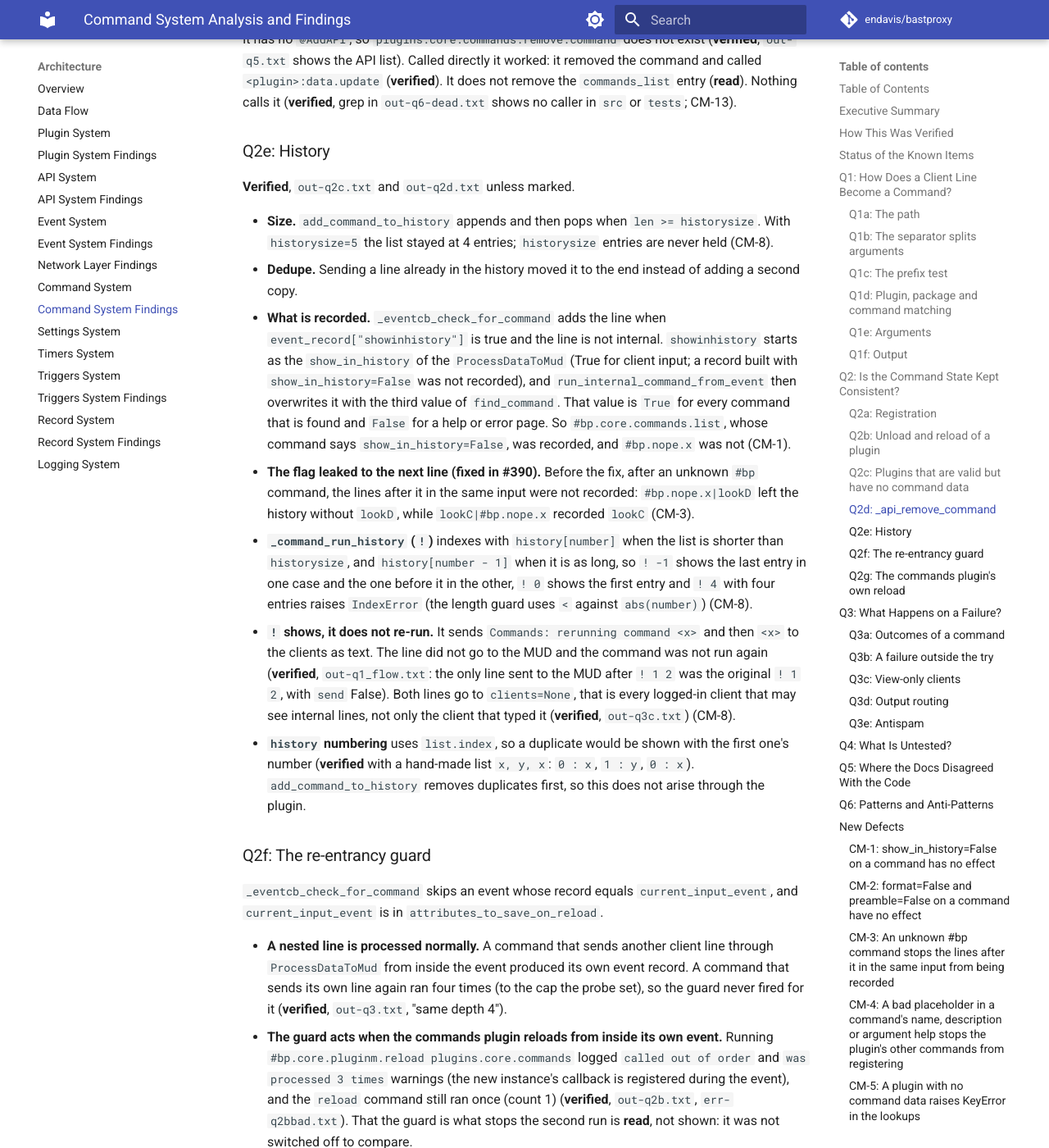
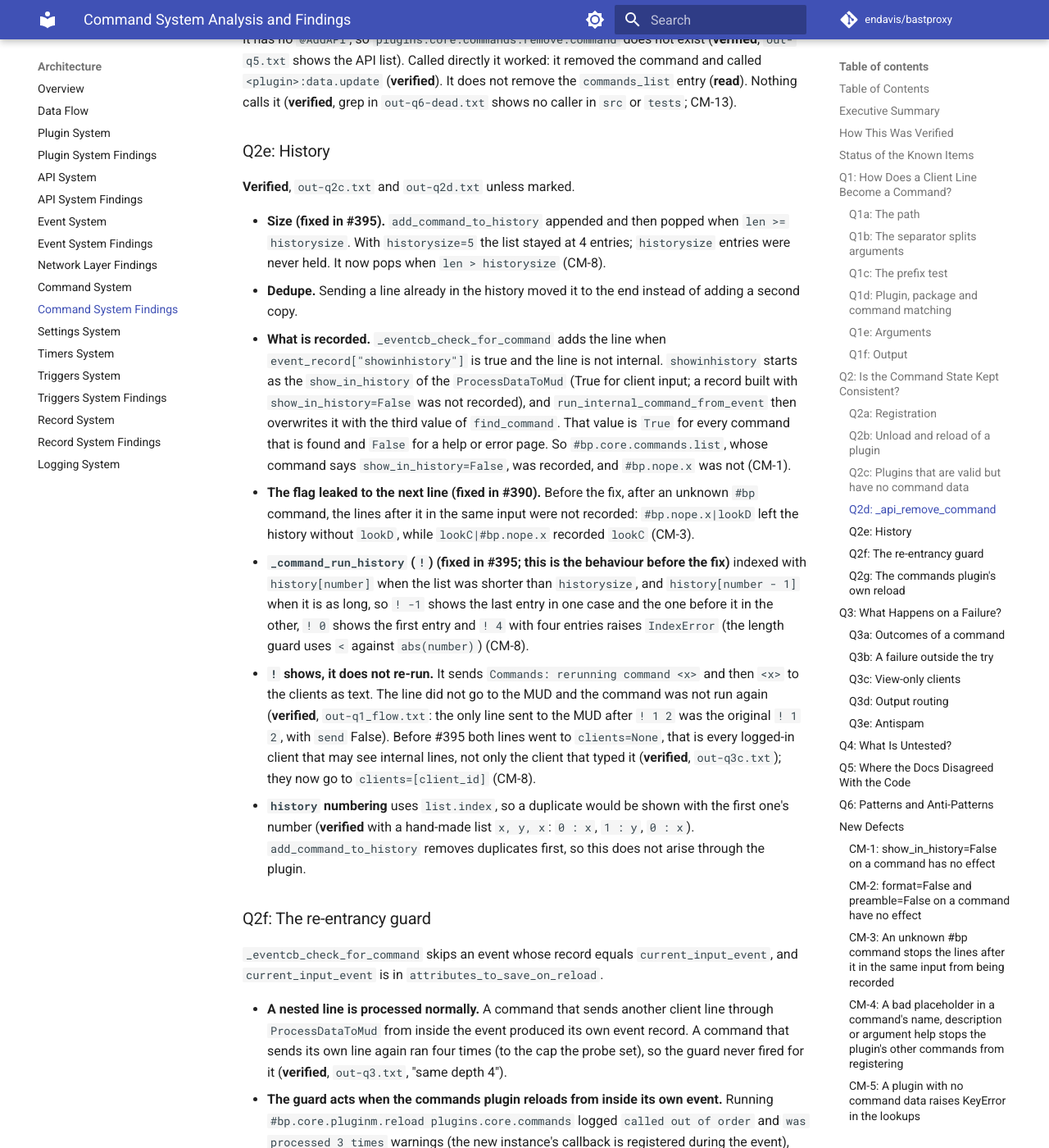
Before and after one commit to endavis/bastproxy, an MkDocs documentation site: the page built from docs/claude/command_system_findings.md, in a window 1280 px wide and 1400 px high, scrolled down 8647 px. Shown: the whole window at 82% size. Built offline with MkDocs 1.6.1 and Material for MkDocs 9.7.7, drawn with Linux system fonts in a browser that asks for light colours; comment, search, counter and statistics services are not loaded; some of the changed text lies outside the part shown.

Commit message:
fix: keep historysize history entries and index ! consistently (merges PR #410, addresses #395)
add_command_to_history popped at len >= historysize, so one entry too few
was kept. _command_run_history subtracted one from the index when the list
was full and let number == len through its guard, raising IndexError.

Trim when len > historysize, index with history[number], guard
-len <= number < len, and send the reply to the client that typed the
command instead of every client.

Addresses #395


Claude-Session: https://claude.ai/code/session_01NXu1sbBxFsEQW16MiZv7Je

Co-authored-by: Claude Opus 5.5 <noreply@anthropic.com>

```diff
--- a/docs/claude/command_system_findings.md
+++ b/docs/claude/command_system_findings.md
@@ -62,8 +62,8 @@ say. Fourteen items are proposed below (CM-1 to CM-14); thirteen are defects fou
   `.get(plugin_id, {})`, and `command.list.formatted` reads the `Base` group with `.get`. Before the fix, for a
   client typing a command, the exception happened inside the event, which contained it: the line was dropped
   and nothing was shown.
-- **The history has an off-by-one** (CM-8). It keeps `historysize - 1` entries, and `!` indexes the list
-  differently depending on whether it is full.
+- **The history had an off-by-one** (CM-8, fixed in #395). It kept `historysize - 1` entries, and `!` indexed the
+  list differently depending on whether it was full.
 - **A failure outside `CommandClass.run`'s `try` is silent for the client** (CM-10). Exceptions in
   `find_command` and `format_return_message` are caught by the event system and logged, but the client sees
   nothing and the line is gone.
@@ -297,8 +297,9 @@ in `out-q6-dead.txt` shows no caller in `src` or `tests`; CM-13).
 
 **Verified**, `out-q2c.txt` and `out-q2d.txt` unless marked.
 
-- **Size.** `add_command_to_history` appends and then pops when `len >= historysize`. With `historysize=5` the
-  list stayed at 4 entries; `historysize` entries are never held (CM-8).
+- **Size (fixed in #395).** `add_command_to_history` appended and then popped when `len >= historysize`. With
+  `historysize=5` the list stayed at 4 entries; `historysize` entries were never held. It now pops when
+  `len > historysize` (CM-8).
 - **Dedupe.** Sending a line already in the history moved it to the end instead of adding a second copy.
 - **What is recorded.** `_eventcb_check_for_command` adds the line when `event_record["showinhistory"]` is true
   and the line is not internal. `showinhistory` starts as the `show_in_history` of the `ProcessDataToMud`
@@ -309,15 +310,15 @@ in `out-q6-dead.txt` shows no caller in `src` or `tests`; CM-13).
 - **The flag leaked to the next line (fixed in #390).** Before the fix, after an unknown `#bp` command, the lines after it in the same input
   were not recorded: `#bp.nope.x|lookD` left the history without `lookD`, while `lookC|#bp.nope.x` recorded
   `lookC` (CM-3).
-- **`_command_run_history` (`!`)** indexes with `history[number]` when the list is shorter than `historysize`,
+- **`_command_run_history` (`!`) (fixed in #395; this is the behaviour before the fix)** indexed with `history[number]` when the list was shorter than `historysize`,
   and `history[number - 1]` when it is as long, so `! -1` shows the last entry in one case and the one before
   it in the other, `! 0` shows the first entry and `! 4` with four entries raises `IndexError` (the length
   guard uses `<` against `abs(number)`) (CM-8).
 - **`!` shows, it does not re-run.** It sends `Commands: rerunning command <x>` and then `<x>` to the clients
   as text. The line did not go to the MUD and the command was not run again (**verified**, `out-q1_flow.txt`:
-  the only line sent to the MUD after `! 1 2` was the original `! 1 2`, with `send` False). Both lines go to
-  `clients=None`, that is every logged-in client that may see internal lines, not only the client that typed
-  it (**verified**, `out-q3c.txt`) (CM-8).
+  the only line sent to the MUD after `! 1 2` was the original `! 1 2`, with `send` False). Before #395 both lines
+  went to `clients=None`, that is every logged-in client that may see internal lines, not only the client that
+  typed it (**verified**, `out-q3c.txt`); they now go to `clients=[client_id]` (CM-8).
 - **`history` numbering** uses `list.index`, so a duplicate would be shown with the first one's number (**verified**
   with a hand-made list `x, y, x`: `0 : x`, `1 : y`, `0 : x`). `add_command_to_history` removes duplicates
   first, so this does not arise through the plugin.
@@ -395,7 +396,7 @@ view-only input reaches `ev_to_mud_data_modify` (**read**).
 A command run from the event sends its reply to `clients=[client_id]`, so only the client that typed it gets
 it (**verified**). `SendDataDirectlyToClient.can_send_to_client` does not deliver an internal line to a view
 client unless the client is in `clients` (**read**, `src/bastproxy/libs/records/rtypes/clientdata.py`). The
-history command `!` is the exception noted in Q2e: it sends to every client.
+history command `!` was the exception noted in Q2e: it sent to every client until #395, and now sends to the client that typed it.
 
 ### Q3e: Antispam
 
@@ -489,7 +490,7 @@ checks are **verified** unless marked **read**.
 16. **`! 5`, "reruns".** `!` shows the history entry and does not run it; numbers are 0-based as in `history`
     (Q2e). The doc described re-execution.
 17. **History "Commands with `show_in_history=False` are excluded."** They are not (CM-1).
-18. **"Size-limited queue."** It holds `historysize - 1` entries (CM-8).
+18. **"Size-limited queue."** It held `historysize - 1` entries (CM-8, fixed in #395).
 19. **Troubleshooting, "Ensure `set_command_autoadd(True)` is called."** `autoadd` is true by default; the
     switch is `AddCommand(autoadd=False)`. `set_command_autoadd` is used once, by the base plugin.
 20. **Troubleshooting, "History Not Working."** Success is not a condition for recording; a command that
@@ -530,7 +531,7 @@ Greps, all scoped to `src/bastproxy/plugins/core/commands` with `--include=*.py`
 | 9 | **Silent returns**: `return None` or `return` with a warning, or nothing at all | `_api_command_add_by_func`, `get_command_data_from_plugin`, `_api_command_data_get` | No | **Change (CM-9; CM-5 fixed in #392).** The lookups raised `KeyError` for a plugin with no data while the same functions return `None` and `{}` for a plugin that is not valid. |
 | 10 | **Parallel indexes**: `commands_list` (list) beside `command_data` (dict) | `CommandsPlugin` | No | **Change (CM-7, fixed in #394).** The list got duplicates; it is read only by the summary count. |
 | 11 | **Dead state** | `commands_at_startup`, `default_help_command`, `no_multiple_commands`, `api_get_all_commands_list`, `_api_remove_command`, `AddParser` positional arguments | n/a | **Change (CM-13).** |
-| 12 | **Magic indexes into a list the plugin edits**: the history | `add_command_to_history`, `_command_run_history` | No | **Change (CM-8).** |
+| 12 | **Magic indexes into a list the plugin edits**: the history | `add_command_to_history`, `_command_run_history` | No | **Fixed in #395 (CM-8).** |
 | 13 | **Re-entrancy guard on a saved attribute** (`current_input_event`) | `_eventcb_check_for_command` | Yes | **Keep, small.** It matters only for the commands plugin's own reload (Q2f); a failing event leaves a stale record until the next line. |
 | 14 | **Strings for paths** | none | n/a | **Keep.** The package touches no path. |
 | 15 | **Hidden global state** | `CANRELOAD` (read by the loader) and `commands_at_startup` (never read) at module level; the rest is on the plugin instance | Yes | **Keep** `CANRELOAD`; remove `commands_at_startup` (CM-13). |
@@ -700,12 +701,12 @@ two `force=True` re-adds of one command listed it four times; 151 entries agains
 
 ### CM-8: The history keeps `historysize - 1` entries and `!` picks the wrong one in two cases
 
-**Status:** open
+**Status:** fixed in #395 (the history is trimmed when `len > historysize`, `!` indexes with `history[number]`, the guard is `-len <= number < len`, and the reply goes to the client that typed it)
 **Issue:** #395
 **Location:** `add_command_to_history` (L597), `_command_run_history` (L1430-1443).
 **Evidence (verified):** Q2e: with `historysize=5` the list stayed at 4. With four entries and `historysize=5`
 `! -1` showed the last entry; with four entries and `historysize=4` it showed the one before. `! 4` with four
-entries raised `IndexError` (`Error running command`); `! -4` raised it in the second case. `!` output goes to
+entries raised `IndexError` (`Error running command`); `! -4` raised it in the second case. `!` output went to
 every client (`clients=None`), not only the one that typed it.
 **Fix:** pop when `len > historysize`; index with one rule; guard `-len <= number < len`; pass `clients` from
 the event.
```
Also changed, not shown: docs/claude/command_system.md (+3 -3 lines), 2 other files.
